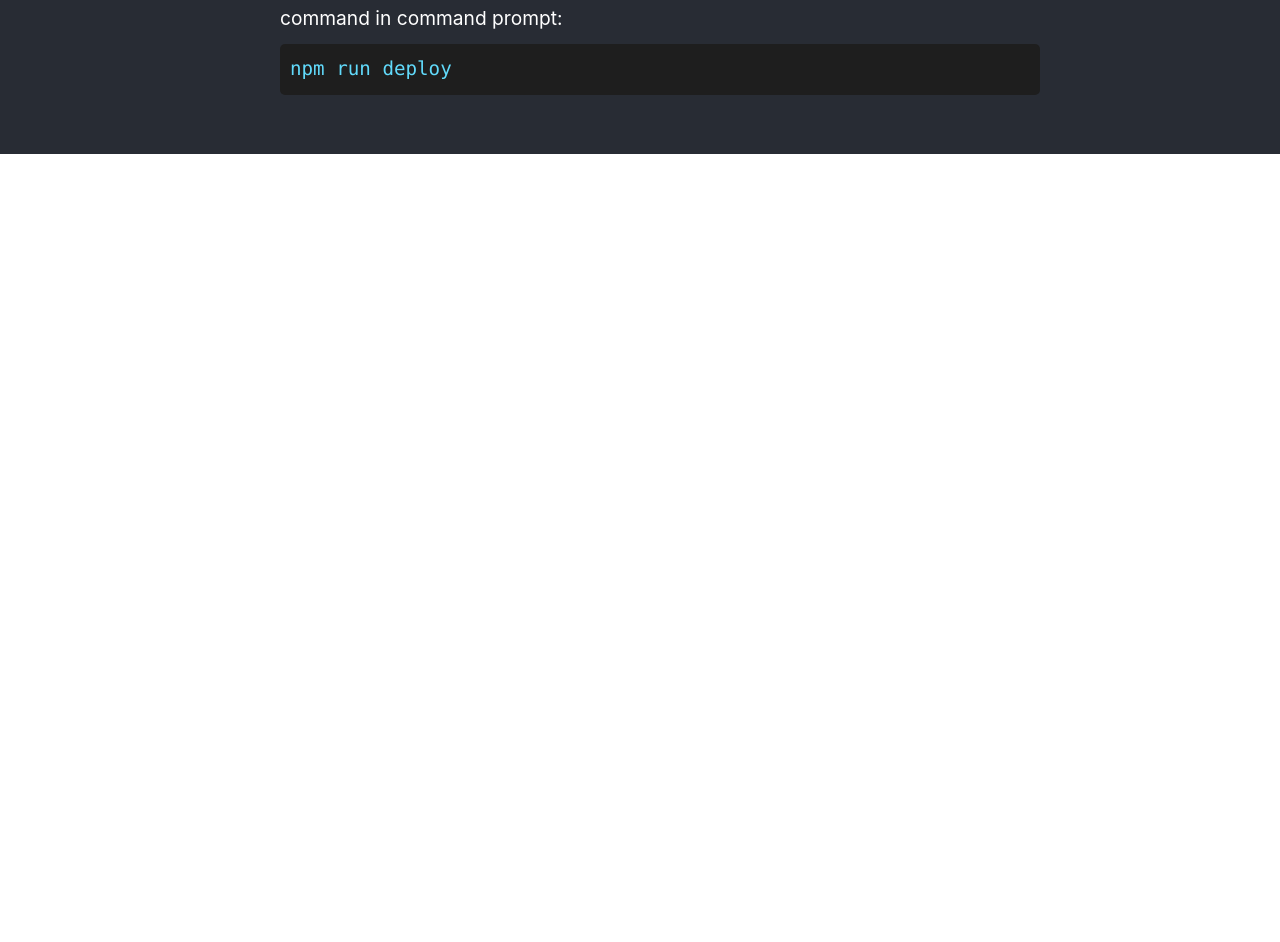
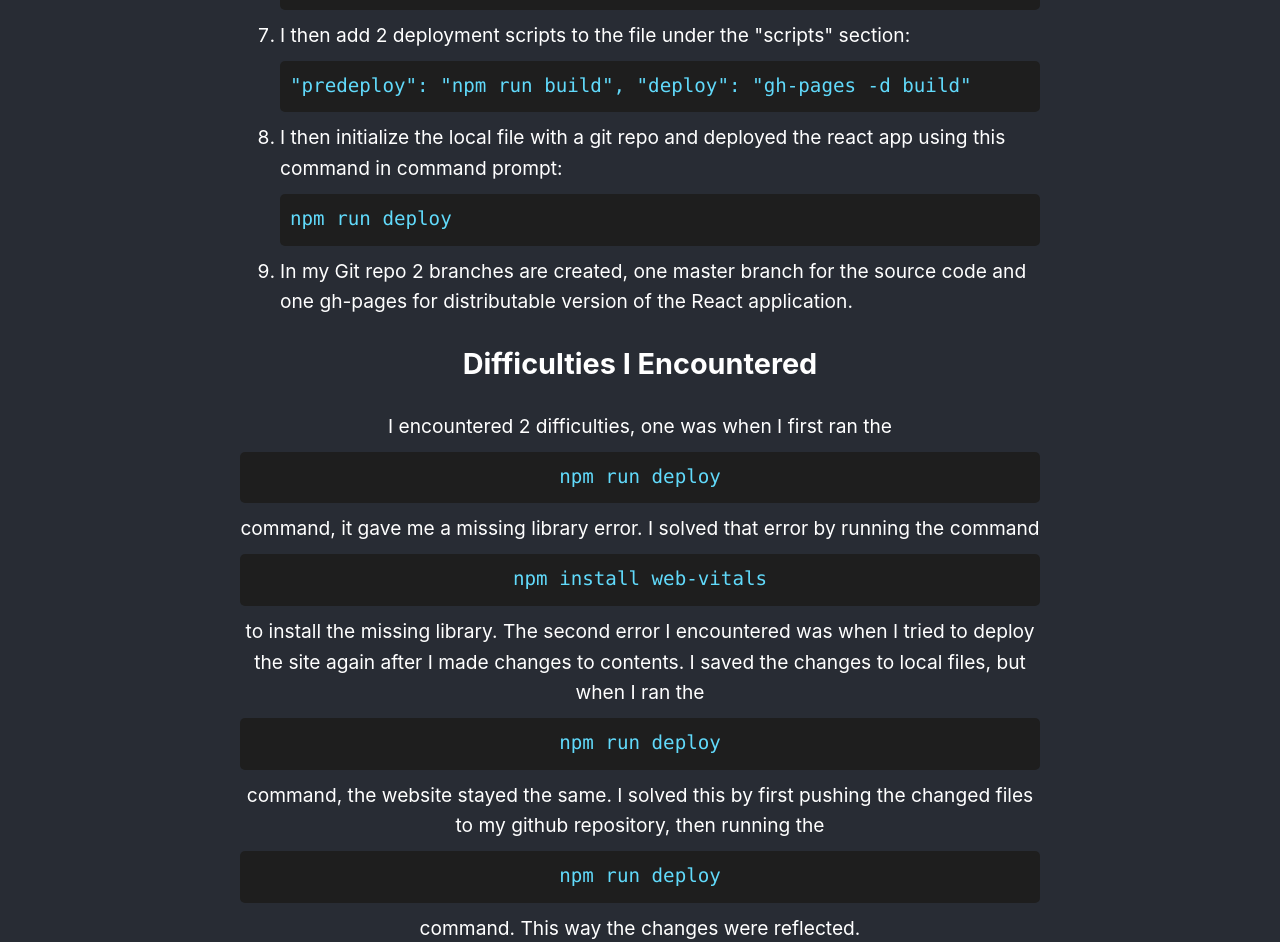
Before and after one commit to Charzihan/cps530-lab10, a React (Create React App) app: page / in a window 1280 px wide. Shown: the part 1170-2112 px from the top of the page. Before the commit the page ends 1324 px from the top, so only its background shows below. Built offline with nearby package versions, Linux system fonts and the light colour scheme.

Commit message:
Updating contents with difficuties encountered

```diff
--- a/src/App.js
+++ b/src/App.js
@@ -18,6 +18,7 @@ function App() {
           fontSize: '1.2rem',
           lineHeight: '1.6'
         }}>
+          <h1>React Web Development Framework - Zihan Guo</h1>
           <h2>How I got the React framework to work:</h2>
           <ol style={{ textAlign: 'left' }}>
             <li>
@@ -49,10 +50,22 @@ function App() {
 "deploy": "gh-pages -d build"</code></pre>
             </li>
             <li>
-              I then initialize the local file with a git repo and deployed the react app using the command in command prompt:
+              I then initialize the local file with a git repo and deployed the react app using this command in command prompt:
               <pre><code>npm run deploy</code></pre>
             </li>
+            <li>
+              In my Git repo 2 branches are created, one master branch for the source code and one gh-pages for distributable version
+              of the React application.
+            </li>
           </ol>
+          <h2>Difficulties I Encountered</h2>
+          <p>
+            I encountered 2 difficulties, one was when I first ran the <pre><code>npm run deploy</code></pre> command, it gave me a missing library
+            error. I solved that error by running the command <pre><code>npm install web-vitals</code></pre> to install the missing library. The second
+            error I encountered was when I tried to  deploy the site again after I made changes to contents. I saved the changes to local
+            files, but when I ran the <pre><code>npm run deploy</code></pre> command, the website stayed the same. I solved this by first pushing the
+            changed files to my github repository, then running the <pre><code>npm run deploy</code></pre> command. This way the changes were reflected.
+          </p>
         </div>
       </header>
     </div>
```
